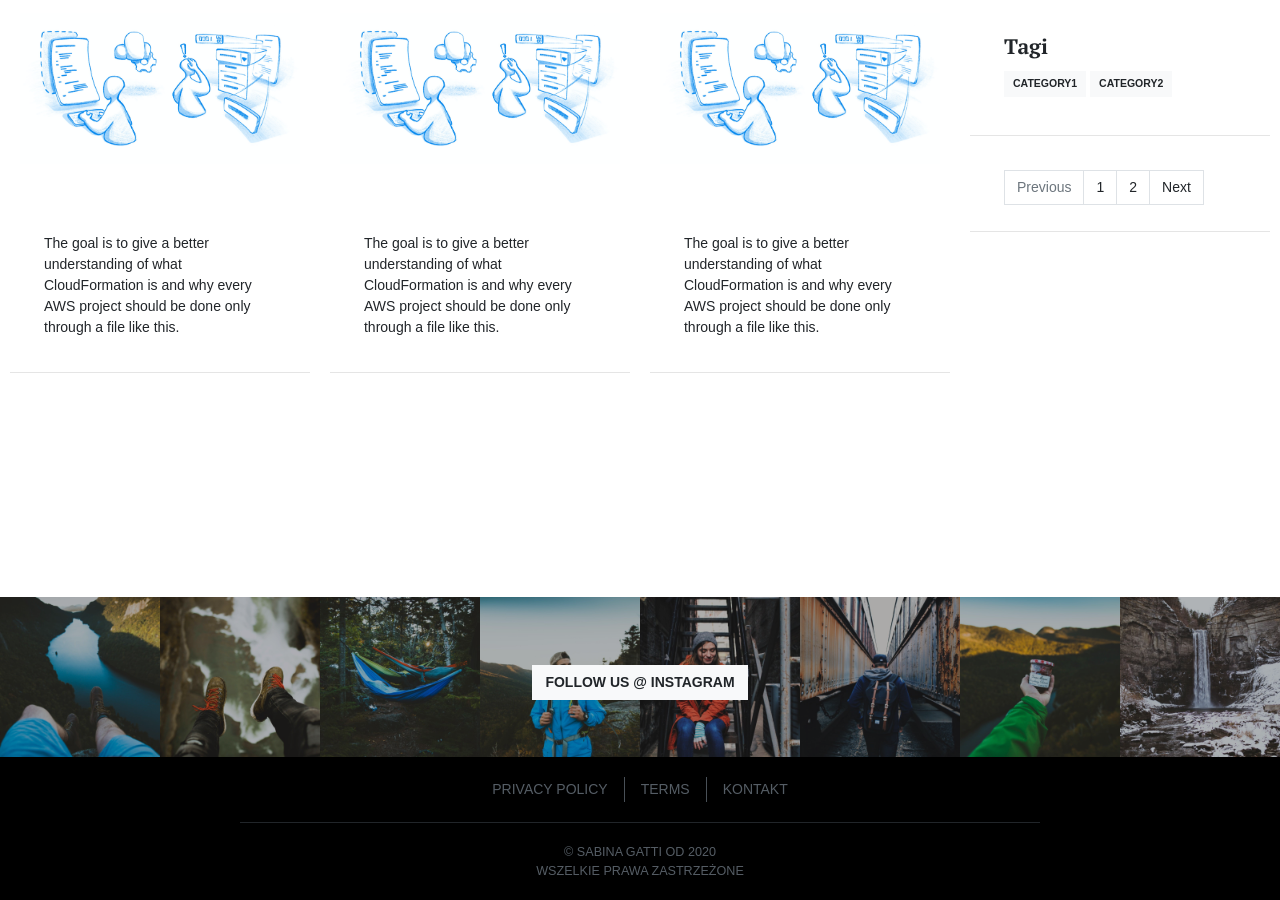
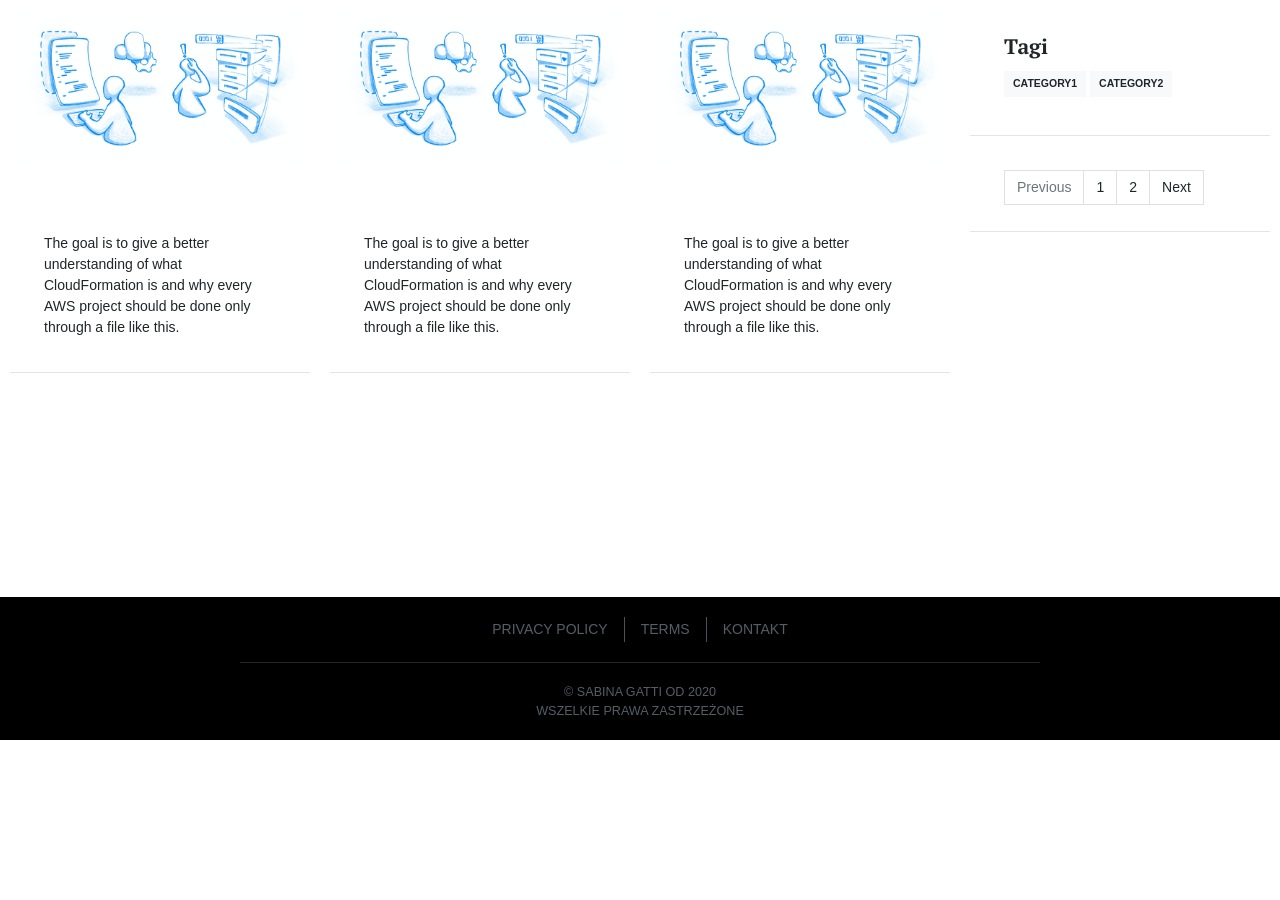
Before and after one commit to davidgatti/sabina.gatti.pl, a Jekyll site: the page built from index.html, in a window 1280 px wide and 900 px high, scrolled down 823 px. Built offline with Jekyll 4.4.1, drawn with Linux system fonts in a browser that asks for light colours; some web fonts are replaced; a script that is not in the unit is left out; the list of posts is cut into pages by our own code; after the commit the page ends 1563 px from its top, so only the background shows below that.

Commit message:
remove instagram from footer

```diff
--- a/_includes/footer.html
+++ b/_includes/footer.html
@@ -2,63 +2,6 @@
 <div style="height:200px">
 </div>
 <div>
-  <div class="site-instagram">
-    <div class="action">
-      <a class="btn btn-light" href="#">
-        Follow us @ Instagram
-      </a>
-    </div>
-    <div class="row no-gutters">
-      <div class="col-sm-6">
-        <div class="row no-gutters">
-          <div class="col-3">
-            <a class="photo" href="#">
-              <img class="img-fluid" src="/assets/img/instagram/1.jpg" alt="" />
-            </a>
-          </div>
-          <div class="col-3">
-            <a class="photo" href="#">
-              <img class="img-fluid" src="/assets/img/instagram/2.jpg" alt="" />
-            </a>
-          </div>
-          <div class="col-3">
-            <a class="photo" href="#">
-              <img class="img-fluid" src="/assets/img/instagram/3.jpg" alt="" />
-            </a>
-          </div>
-          <div class="col-3">
-            <a class="photo" href="#">
-              <img class="img-fluid" src="/assets/img/instagram/4.jpg" alt="" />
-            </a>
-          </div>
-        </div>
-      </div>
-      <div class="col-sm-6">
-        <div class="row no-gutters">
-          <div class="col-3">
-            <a class="photo" href="#">
-              <img class="img-fluid" src="/assets/img/instagram/5.jpg" alt="" />
-            </a>
-          </div>
-          <div class="col-3">
-            <a class="photo" href="#">
-              <img class="img-fluid" src="/assets/img/instagram/6.jpg" alt="" />
-            </a>
-          </div>
-          <div class="col-3">
-            <a class="photo" href="#">
-              <img class="img-fluid" src="/assets/img/instagram/7.jpg" alt="" />
-            </a>
-          </div>
-          <div class="col-3">
-            <a class="photo" href="#">
-              <img class="img-fluid" src="/assets/img/instagram/8.jpg" alt="" />
-            </a>
-          </div>
-        </div>
-      </div>
-    </div>
-  </div>
 
   <footer class="site-footer bg-darkest">
     <div class="container">
```
